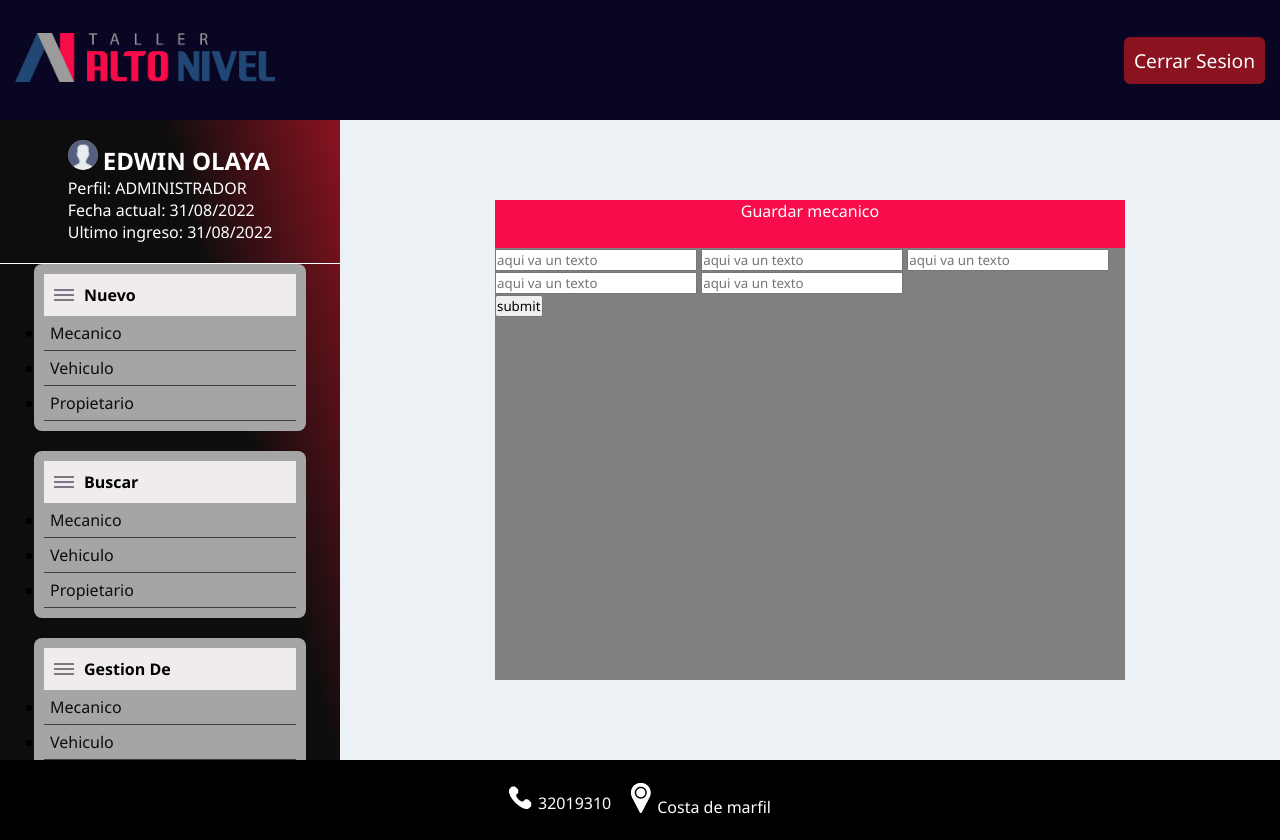
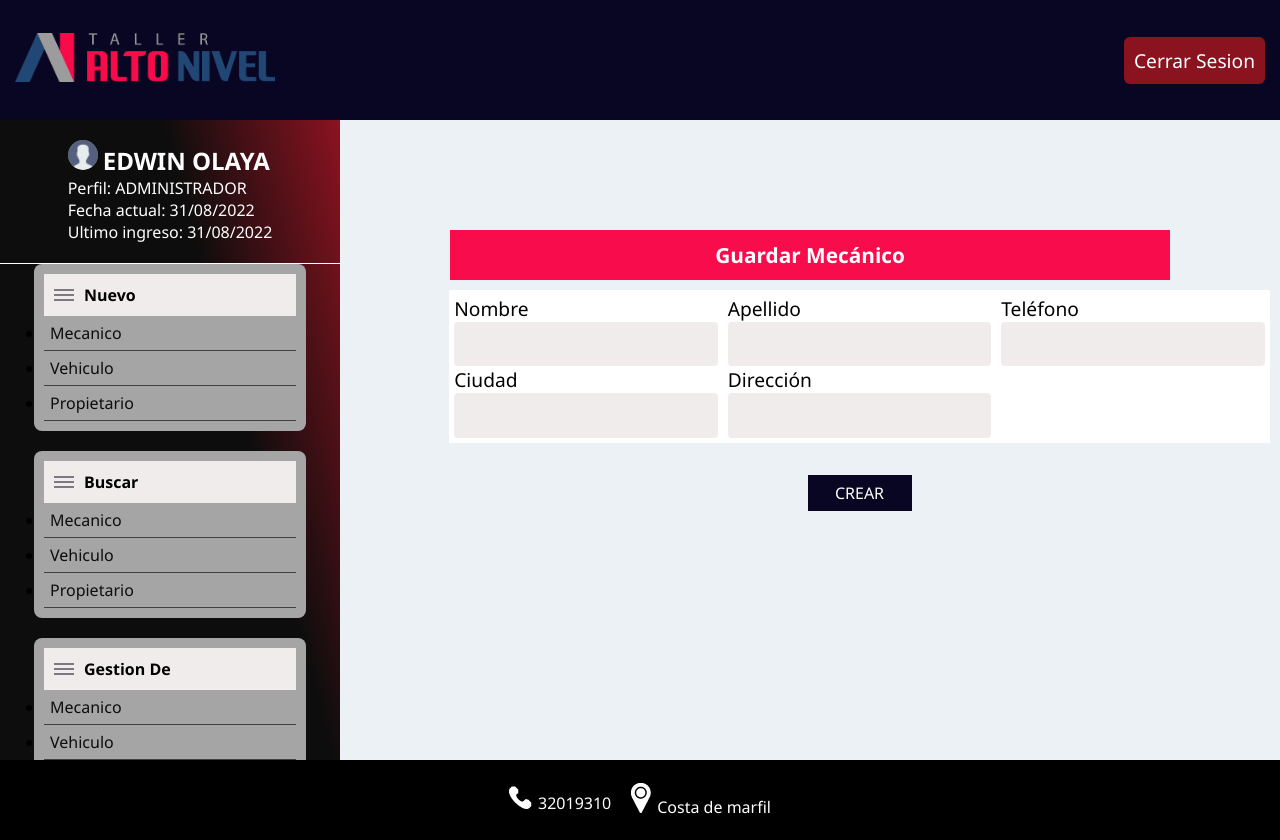
Before and after one commit to sedangroup/taller-confiable, an ASP.NET Core app: page /Auxiliar/GuardarMecanico in a window 1280 px wide. Run offline with ASP.NET Core 8, Linux system fonts and the light colour scheme.

Commit message:
codigo rescatado edwin

```diff
--- a/proyecto-taller-alto-nivel/proyecto-taller-alto-nivel/Views/Auxiliar/GuardarMecanico.cshtml
+++ b/proyecto-taller-alto-nivel/proyecto-taller-alto-nivel/Views/Auxiliar/GuardarMecanico.cshtml
@@ -3,24 +3,52 @@
     Layout = "~/Views/Shared/auxiliar/_Layout.cshtml";
 }
 
-<div class="containerNewMecanico">
 
-    <div class="containerTitleMecanico">
-        <span>Guardar mecanico</span>
+<div class="containerVehiculo">
+
+    <div class="containerTitleVehiculo">
+        <p>Guardar Mecánico</p>
     </div>
 
+    <form class="formVehiculo">
+        <div class="containerInputsMecanico">
 
-    <form class="formMecanico" >
-        <div>
-            <input placeholder="aqui va un texto"/>
-            <input placeholder="aqui va un texto" />
-            <input placeholder="aqui va un texto" />
-            <input placeholder="aqui va un texto" />
-            <input placeholder="aqui va un texto" />
+            <div class="containerChildInputsMecanico">
+
+                <label>Nombre</label>
+                <input />
+
+                <label>Ciudad</label>
+                <input />
+
+
+            </div>
+
+            <div class="containerChildInputsMecanico">
+
+                <label>Apellido</label>
+                <input />
+
+                <label>Dirección</label>
+                <input />
+
+            </div>
+
+            <div class="containerChildInputsMecanico">
+
+                <label>Teléfono</label>
+                <input />
+
+
+
+            </div>
+
         </div>
 
+        <div class="containerBtnForm">
+            <a class="btnGuardarMecanico">CREAR</a>
+        </div>
 
-        <button>submit</button>
     </form>
 
 </div>
--- a/proyecto-taller-alto-nivel/proyecto-taller-alto-nivel/wwwroot/css/auxiliar/crearMecanico.css
+++ b/proyecto-taller-alto-nivel/proyecto-taller-alto-nivel/wwwroot/css/auxiliar/crearMecanico.css
@@ -1,18 +1,93 @@
-.containerNewMecanico{
-    background:white;
-    height:80%;
-    width:70%;
+.formMecanico {
+    background: transparent;
+    height: auto;
+    display: grid;
+    grid-template-rows: auto auto;
 }
 
-.containerTitleMecanico{
-    background:#f80c4c;
-    text-align:center;
-    color:white;
-    font-weight:300;
-    height:10%;
+.containerInputsMecanico {
+    display: grid;
+    grid-template-columns: repeat(3,33.4%);
+    justify-content: center;
+    align-items: center;
+    box-sizing: border-box;
 }
 
-.formMecanico{
-    background:grey;
-    height:90%;
+.containerChildInputsMecanico {
+    height: 100%;
+    display: flex;
+    flex-direction: column;
+    background: white;
+    box-sizing: border-box;
+    padding: 5px;
 }
+
+    .containerChildInputsMecanico label {
+        font-size: 1.2rem;
+        font-weight: 500;
+    }
+
+    .containerChildInputsMecanico input {
+        font-family: inherit;
+        font-size: inherit;
+        background-color: #f0ecec;
+        border: none;
+        color: #646464;
+        padding: 0.7rem 1rem;
+        border-radius: 4px;
+    }
+
+    .containerChildInputsMecanico select {
+        font-family: inherit;
+        font-size: inherit;
+        background-color: #f0ecec;
+        border: none;
+        color: #646464;
+        padding: 0.7rem 1rem;
+        border-radius: 4px;
+    }
+
+        .containerChildInputsMecanico select option {
+            font-family: inherit;
+            font-size: inherit;
+            background-color: #f0ecec;
+            border: none;
+            color: #646464;
+            padding: 0.7rem 1rem;
+            border-radius: 4px;
+        }
+
+        .containerChildInputsMecanico select:focus {
+            font-family: inherit;
+            font-size: inherit;
+            background-color: #f0ecec;
+            border: none;
+            color: #646464;
+            padding: 0.7rem 1rem;
+            border-radius: 4px;
+        }
+
+    .containerChildInputsMecanico input:focus {
+        outline: none;
+        background-color: #f0eeee;
+    }
+
+.containerBtnForm {
+    height: 60px;
+    display: flex;
+    justify-content: center;
+    align-items: center;
+}
+
+.btnGuardarMecanico {
+    width: 90px;
+    background: #090623;
+    color: white;
+    text-align: center;
+    padding: 7px;
+}
+
+    .btnGuardarMecanico:hover {
+        cursor: pointer;
+        font-weight: bold;
+    }
```
Also changed, not shown: 2 other files.
